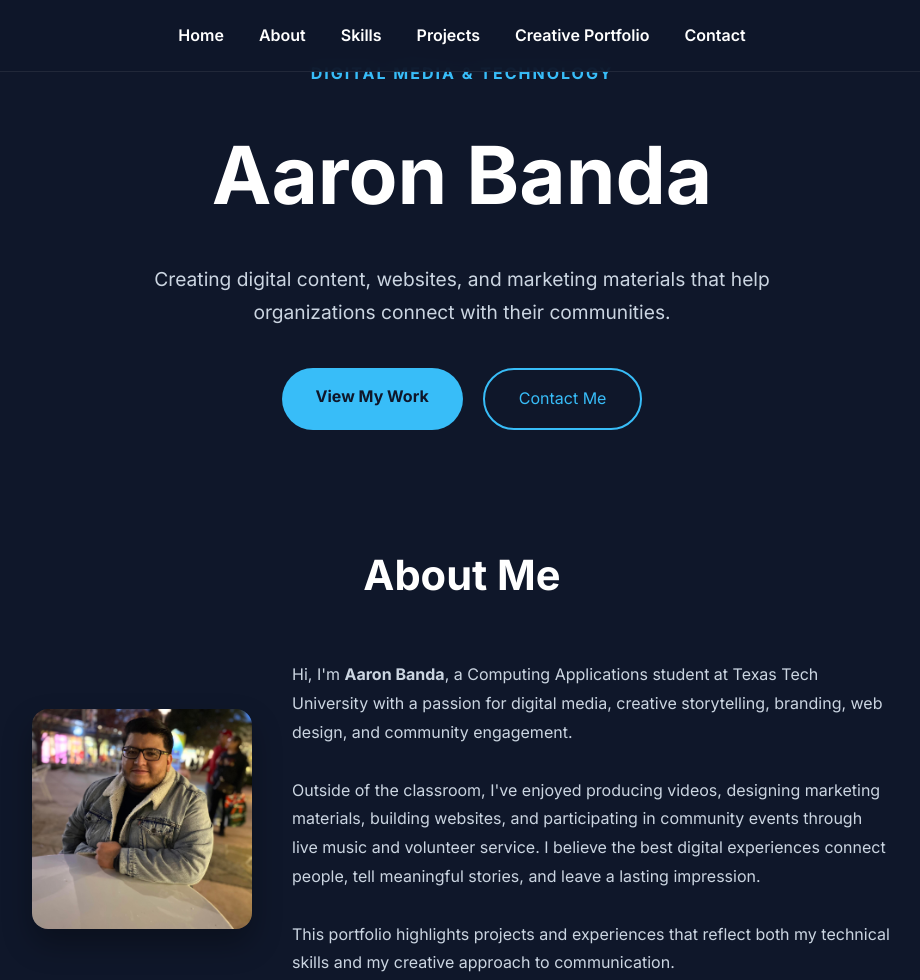
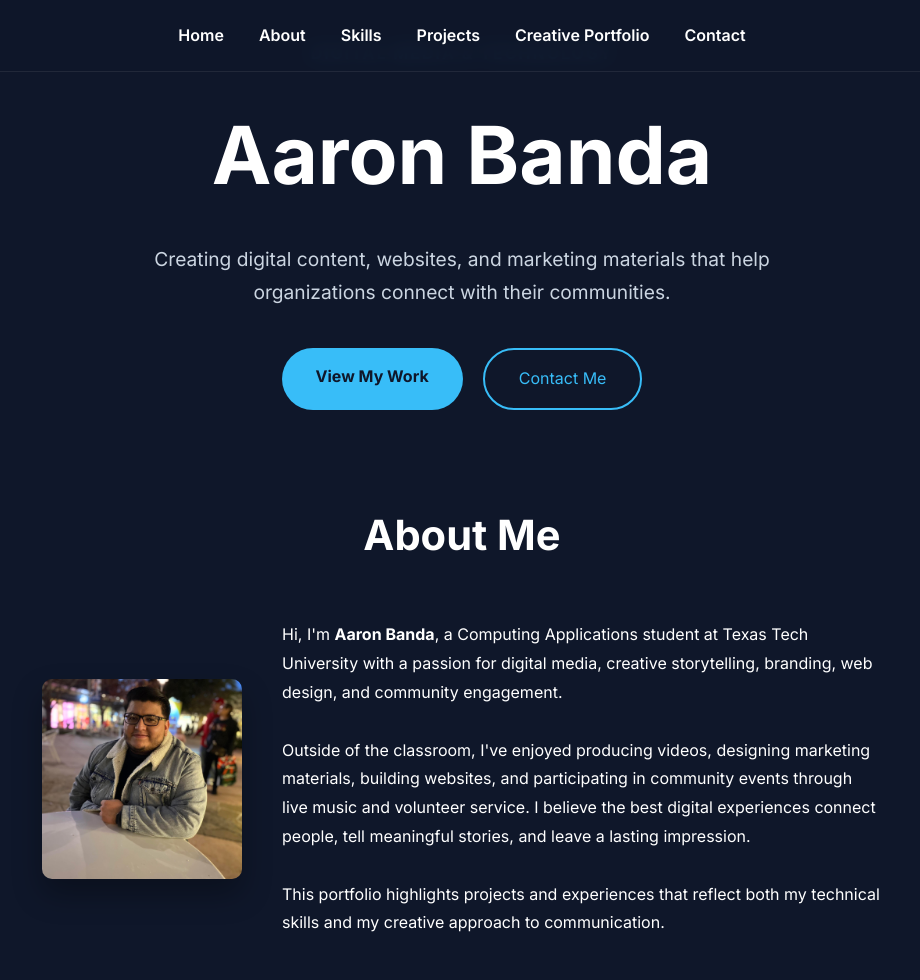
Before and after one commit to GtzBanda/portfolio, a plain HTML site: page index.html in a window 1280 px wide. Shown: the top 980 px of the page, without its empty margins (178-1098 px from the left). Drawn offline with Linux system fonts and the light colour scheme.

Commit message:
update 3

```diff
--- a/style.css
+++ b/style.css
@@ -132,7 +132,7 @@ header{
 
 .hero{
 
-    padding:60px 0 40px;
+    padding:40px 0 20px;
 
     display:flex;
 
@@ -239,24 +239,6 @@ header{
 
 }
 
-
-/* =========================
-   ABOUT
-========================= */
-
-.about-text{
-
-    max-width:850px;
-
-    margin:0 auto;
-
-    text-align:center;
-
-    font-size:1.15rem;
-
-    color:#cbd5e1;
-
-}
 
 
 /* =========================
@@ -935,13 +917,13 @@ h2{
 
 .about-image img{
 
-    width:220px;
+    width:200px;
 
-    height:220px;
+    height:200px;
 
     object-fit:cover;
 
-    border-radius:16px;
+    border-radius:10px;
 
     box-shadow:0 15px 30px rgba(0,0,0,.30);
 
```
